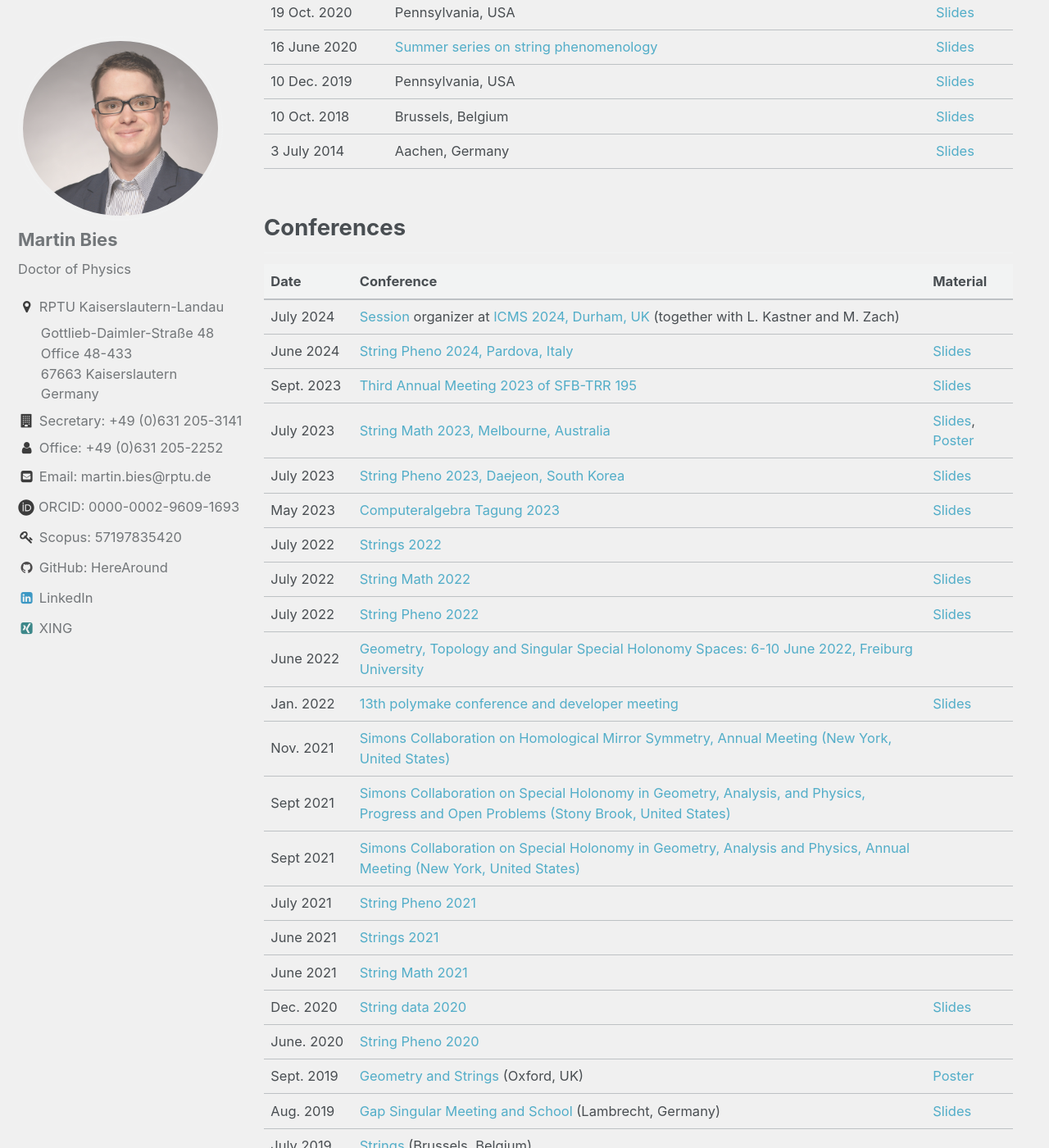
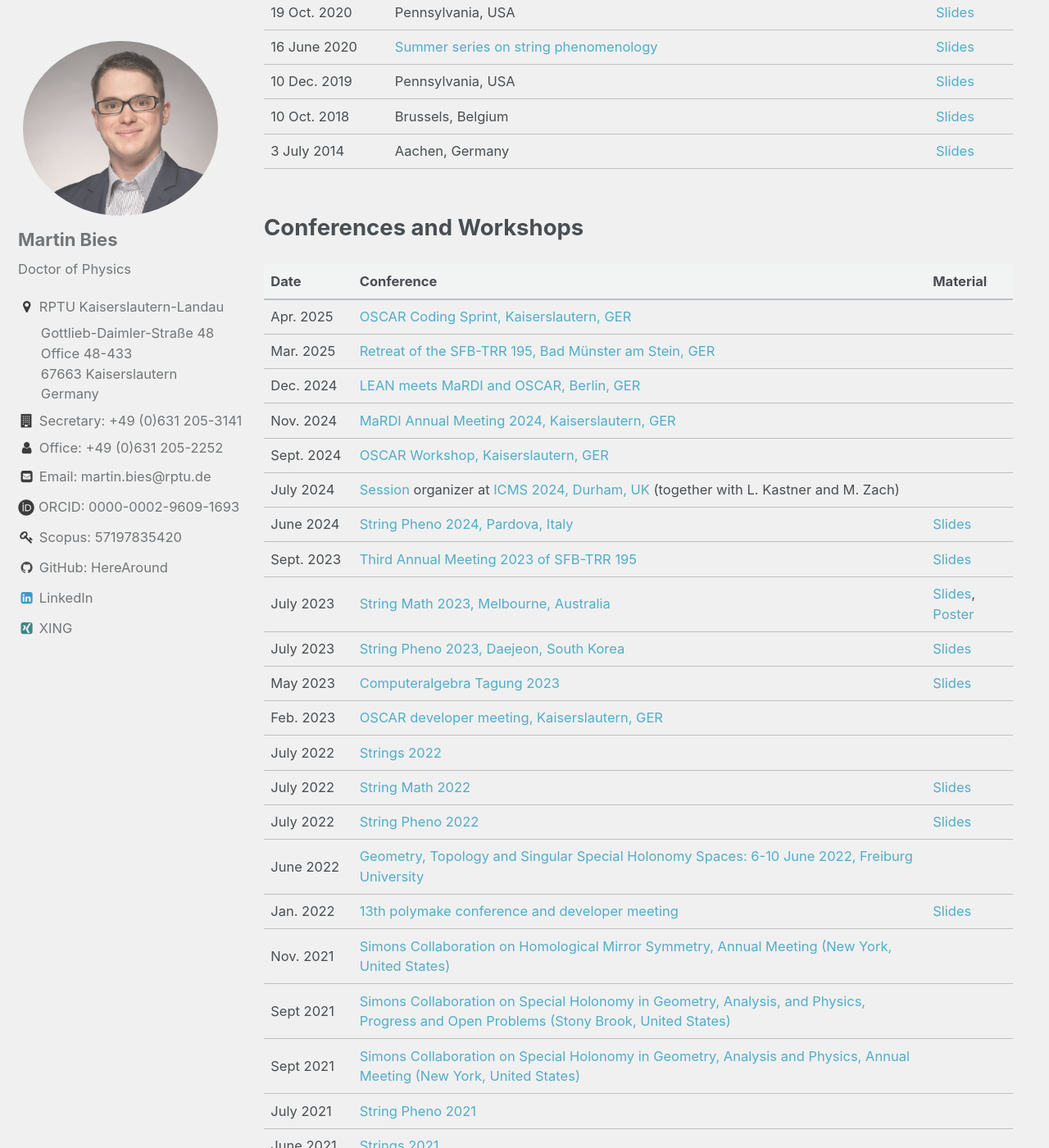
Before and after one commit to MartinBies/MartinBies.github.io, a Jekyll site: the page built from _pages/events.md, in a window 1280 px wide and 1400 px high, scrolled down 435 px. Shown: the whole window at 82% size. Built offline with Jekyll 4.4.1, drawn with Linux system fonts in a browser that asks for light colours; some of the changed text lies outside the part shown.

Commit message:
Update events

```diff
--- a/_pages/events.md
+++ b/_pages/events.md
@@ -18,16 +18,22 @@ permalink: /events/
 | 3 July 2014   | Aachen, Germany | [Slides](/Materials/Events/PresentationAachen.pdf) |
 
 
-## Conferences
+## Conferences and Workshops
 
 | Date&nbsp;&nbsp;&nbsp;&nbsp;&nbsp;&nbsp;&nbsp;&nbsp;&nbsp;&nbsp;&nbsp;&nbsp;&nbsp;&nbsp;| Conference | Material |
 | ---- | ---- | ---- |
+| Apr. 2025 | [OSCAR Coding Sprint, Kaiserslautern, GER](https://www.oscar-system.org/events/meetings/2025-03/) | |
+| Mar. 2025 | [Retreat of the SFB-TRR 195, Bad Münster am Stein, GER](https://www.computeralgebra.de/sfb/events/retreat-2025-of-the-sfb-195/) | |
+| Dec. 2024 | [LEAN meets MaRDI and OSCAR, Berlin, GER](https://polymake.org/doku.php/workshops/lean_workshop1224) | |
+| Nov. 2024 | [MaRDI Annual Meeting 2024, Kaiserslautern, GER](https://www.itwm.fraunhofer.de/de/messen-veranstaltungen/2024/2024_11_18_mardi-annual-meeting.html) | |
+| Sept. 2024 | [OSCAR Workshop, Kaiserslautern, GER](https://www.oscar-system.org/events/meetings/2024-09/) | |
 | July 2024 | [Session](https://icms-conference.org/2024/sessions/session_Bies_Kastner_Zach/) organizer at [ICMS 2024, Durham, UK](https://maths.dur.ac.uk/icms2024/ICMS2024.html) (together with L. Kastner and M. Zach) | |
 | June 2024 | [String Pheno 2024, Pardova, Italy](https://indico.dfa.unipd.it/event/1051/) | [Slides](/Materials/Events/MartinBiesStringPheno2024.pdf) |
 | Sept. 2023 | [Third Annual Meeting 2023 of SFB-TRR 195](https://www.math.uni-sb.de/ag/brandhorst/index.php?option=com_content&view=article&id=38:3rd-annual-meeting-sfb-trr-196-2023&catid=30&Itemid=109&lang=en) | [Slides](/Materials/Events/PresentationSFBMeeting2023MartinBies.pdf) |
 | July 2023 | [String Math 2023, Melbourne, Australia](https://indico.cern.ch/event/1270020/) | [Slides](/Materials/Events/PresentationStringMath2023MartinBies.pdf), [Poster](/Materials/Events/PosterMartinBiesStringMath2023.pdf) |
 | July 2023 | [String Pheno 2023, Daejeon, South Korea](https://indico.cern.ch/event/1270020/) | [Slides](/Materials/Events/PresentationStringPheno2023MartinBies.pdf) |
 | May 2023 | [Computeralgebra Tagung 2023](https://konferenz.uni-hannover.de/event/83/) | [Slides](/Materials/Events/PresentationCAT2023MartinBies.pdf) |
+| Feb. 2023 | [OSCAR developer meeting, Kaiserslautern, GER](https://www.oscar-system.org/events/meetings/2023-02/) | |
 | July 2022 | [Strings 2022](https://indico.cern.ch/event/1085701/) | |
 | July 2022 | [String Math 2022](https://stringmath2022.fuw.edu.pl/) | [Slides](/Materials/Events/MartinBies-StringMath2022.pdf) |
 | July 2022 | [String Pheno 2022](http://www.maths.liv.ac.uk/stringpheno2022/index.html) | [Slides](/Materials/Events/MartinBies-StringPheno2022.pdf) |
@@ -47,11 +53,11 @@ permalink: /events/
 | Aug 2018   | [CAP Days 2018](https://homalg-project.github.io/capdays-2018/) (Siegen, Germany) | [Slides](/Materials/Events/CAP18_presentation.pdf) |
 | Mar. 2018 | [String Data 2018](https://indico.mpp.mpg.de/event/5578/) (Munich, Germany) | |
 | July 2017  | [String Pheno 2017](http://www.cpe.vt.edu/stringpheno17/index.html) (Virginia, USA) | [Slides](/Materials/Events/StringPheno17_presentation.pdf) |
-| Dez. 2015  | String Math (Sanya, China) | |
+| Dec. 2015  | String Math (Sanya, China) | |
 | Sept. 2015 | [Third GAP Days](https://www.gapdays.de/gapdays2015-fall/) (Trondheim, Norway) |
 | Mar. 2015 | [Second GAP Days](https://www.gapdays.de/gapdays2015-spring/) (Aachen, Germany) |
 | Feb. 2015  | [Physics and Geometry](http://wwwth.mpp.mpg.de/conf/f-theory15/) of F-theory (Munich, Germany) |
-| Dez. 2014  | [Homological Pertubation Theory](http://hamilton.nuigalway.ie/HPT/) (Galway, Ireland) |
+| Dec. 2014  | [Homological Pertubation Theory](http://hamilton.nuigalway.ie/HPT/) (Galway, Ireland) |
 | Aug. 2014  | [GAP Days](https://www.gapdays.de/gapdays2014/) (Aachen, Germany) | [Slides](/Materials/Events/GAP14_presentation.pdf) |
 | Feb. 2014  | Geometry and Phsics of String Compactifications (Heidelberg, Germany) | |
 
```
